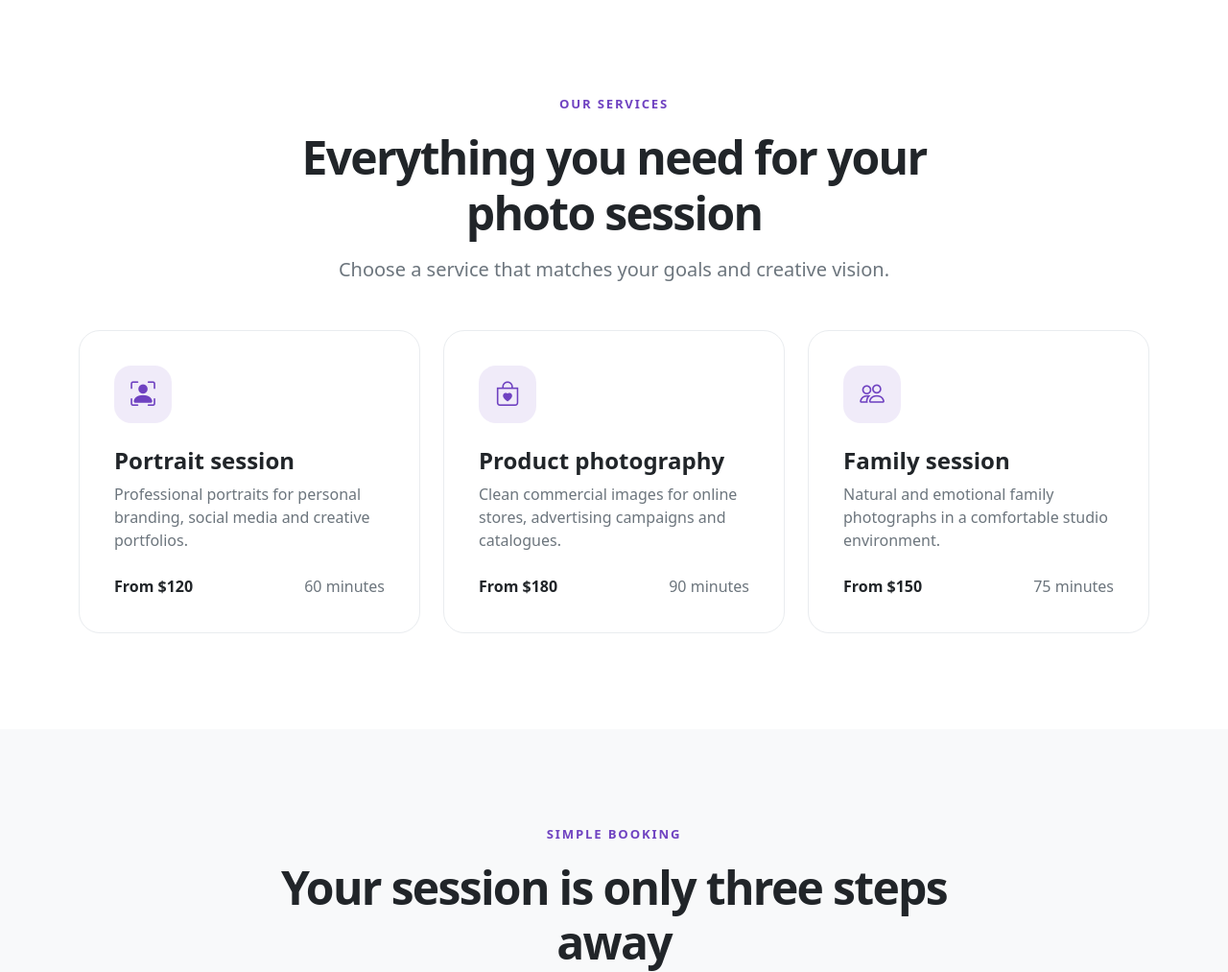
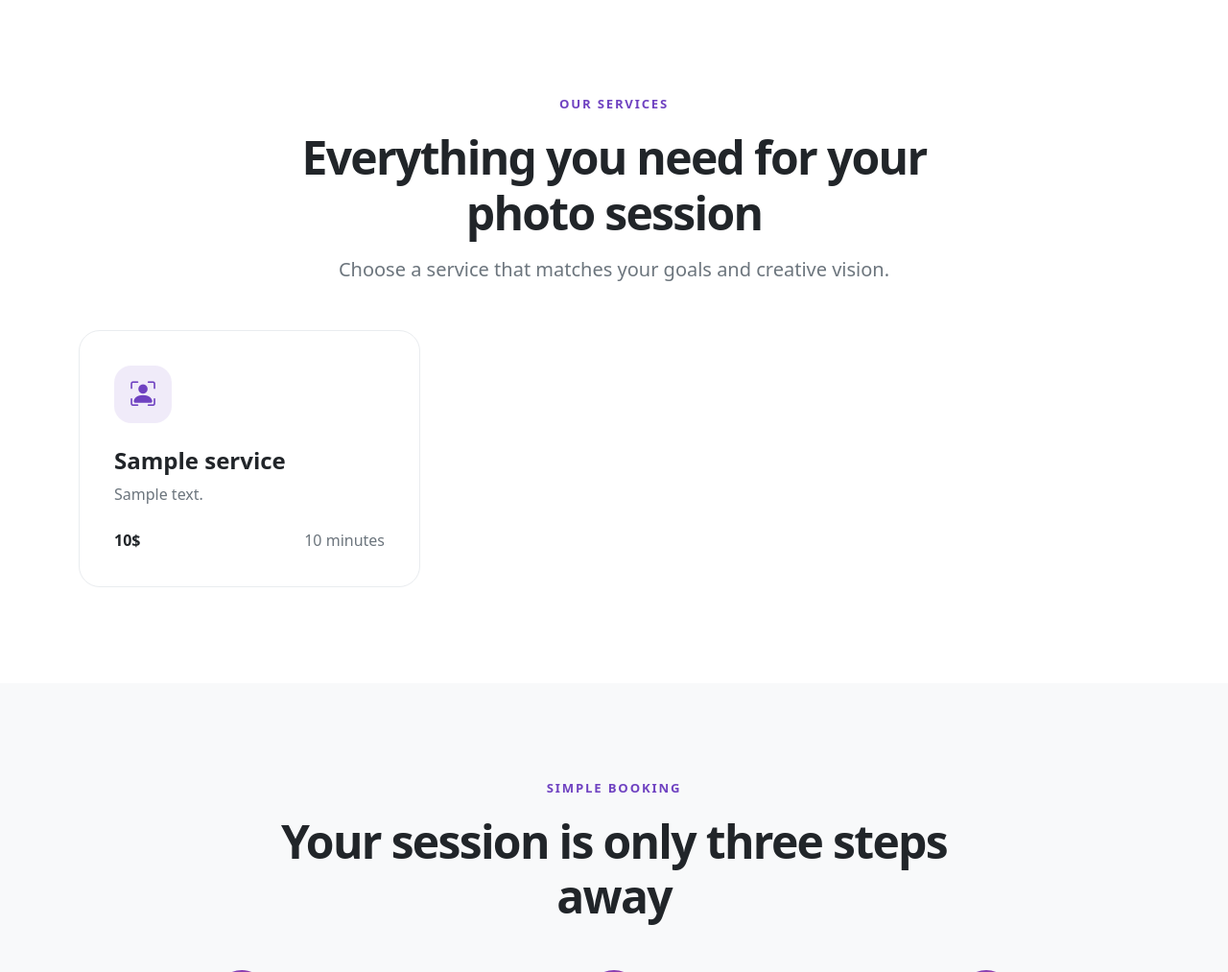
Before and after one commit to Lemonch1ks/PhotoFlow, a Django app: page / in a window 1280 px wide. Shown: the part 1743-2756 px from the top of the page at 96% size. Run offline with Django 5.2, Linux system fonts and the light colour scheme; tables that the repository leaves empty hold one stand-in row (values such as "Sample post"); grey boxes marked "Sample" are stand-in pictures.

Commit message:
added services to index page

```diff
--- a/flow/admin.py
+++ b/flow/admin.py
@@ -81,7 +81,7 @@ class ServiceAdmin(admin.ModelAdmin):
     list_display = (
         "name",
         "price",
-        "duration_in_hours",
+        "duration_in_minutes",
         "description",
     )
 
@@ -90,8 +90,8 @@ class ServiceAdmin(admin.ModelAdmin):
     )
 
     @admin.display(description="Duration", ordering="duration")
-    def duration_in_hours(self, obj):
-        unit = "hour" if obj.duration == 1 else "hours"
+    def duration_in_minutes(self, obj):
+        unit = "minute" if obj.duration == 1 else "minutes"
         return f"{obj.duration} {unit}"
 
 
--- a/flow/models.py
+++ b/flow/models.py
@@ -1,7 +1,6 @@
 from datetime import time
 
 from django.contrib.auth.models import AbstractUser
-from django.core.validators import MinValueValidator, MaxValueValidator
 from django.db import models
 
 from photoflow import settings
--- a/flow/views.py
+++ b/flow/views.py
@@ -3,7 +3,7 @@ from django.contrib.auth.decorators import login_required
 from django.shortcuts import redirect, render, get_object_or_404
 
 from flow.forms import SignUpForm, BookingForm
-from flow.models import StudioRoom, User, Booking
+from flow.models import StudioRoom, User, Booking, Service
 
 
 def index(request):
@@ -13,6 +13,7 @@ def index(request):
         "studio_room_count": StudioRoom.objects.all().count(),
         "photographers_count": User.objects.filter(role__icontains="photographer").count(),
         "session_count": Booking.objects.all().count(),
+        "services": Service.objects.all(),
     }
 
 
@@ -130,6 +131,8 @@ def book_session(request, pk):
 
                 booking.status = "Pending"
 
+                booking.duration = booking.service_duration
+
                 booking.save()
 
                 return redirect("flow:booking-list")
--- a/templates/photoflow/booking_list.html
+++ b/templates/photoflow/booking_list.html
@@ -142,7 +142,7 @@
                                     <dt class="col-sm-4">Duration</dt>
                                     <dd class="col-sm-8">
                                         {{ booking.duration }}
-                                        hour{{ booking.duration|pluralize }}
+                                        minutes{{ booking.duration|pluralize }}
                                     </dd>
 
                                     {% if booking.comment %}
--- a/templates/photoflow/index.html
+++ b/templates/photoflow/index.html
@@ -573,6 +573,7 @@
 
             <div class="row g-4">
 
+              {% for service in services %}
                 <div class="col-md-6 col-lg-4">
                     <article class="service-card">
                         <span class="service-icon">
@@ -580,82 +581,31 @@
                         </span>
 
                         <h3 class="h4 fw-bold">
-                            Portrait session
+                          {{ service.name}}
                         </h3>
 
                         <p class="text-secondary">
-                            Professional portraits for personal branding,
-                            social media and creative portfolios.
+                            {{ service.description }}
                         </p>
 
                         <div class="d-flex justify-content-between align-items-center mt-4">
                             <span class="fw-bold">
-                                From $120
+                                {{ service.price}}$
                             </span>
 
                             <span class="text-secondary">
-                                60 minutes
+                                {{ service.duration }} minutes
                             </span>
                         </div>
                     </article>
                 </div>
-
-
-                <div class="col-md-6 col-lg-4">
-                    <article class="service-card">
-                        <span class="service-icon">
-                            <i class="bi bi-bag-heart"></i>
-                        </span>
-
-                        <h3 class="h4 fw-bold">
-                            Product photography
-                        </h3>
-
-                        <p class="text-secondary">
-                            Clean commercial images for online stores,
-                            advertising campaigns and catalogues.
-                        </p>
-
-                        <div class="d-flex justify-content-between align-items-center mt-4">
-                            <span class="fw-bold">
-                                From $180
-                            </span>
-
-                            <span class="text-secondary">
-                                90 minutes
-                            </span>
-                        </div>
-                    </article>
-                </div>
-
-
-                <div class="col-md-6 col-lg-4">
-                    <article class="service-card">
-                        <span class="service-icon">
-                            <i class="bi bi-people"></i>
-                        </span>
-
-                        <h3 class="h4 fw-bold">
-                            Family session
-                        </h3>
-
-                        <p class="text-secondary">
-                            Natural and emotional family photographs
-                            in a comfortable studio environment.
-                        </p>
-
-                        <div class="d-flex justify-content-between align-items-center mt-4">
-                            <span class="fw-bold">
-                                From $150
-                            </span>
-
-                            <span class="text-secondary">
-                                75 minutes
-                            </span>
-                        </div>
-                    </article>
-                </div>
-
+                {% empty %}
+                  <div class="col-12">
+                    <div class="alert alert-secondary">
+                      No services available
+                    </div>
+                  </div>
+              {% endfor %}
             </div>
         </div>
     </section>
```
Also changed, not shown: flow/forms.py (+5 -8 lines), templates/photoflow/booking_session.html (+0 -25 lines).
